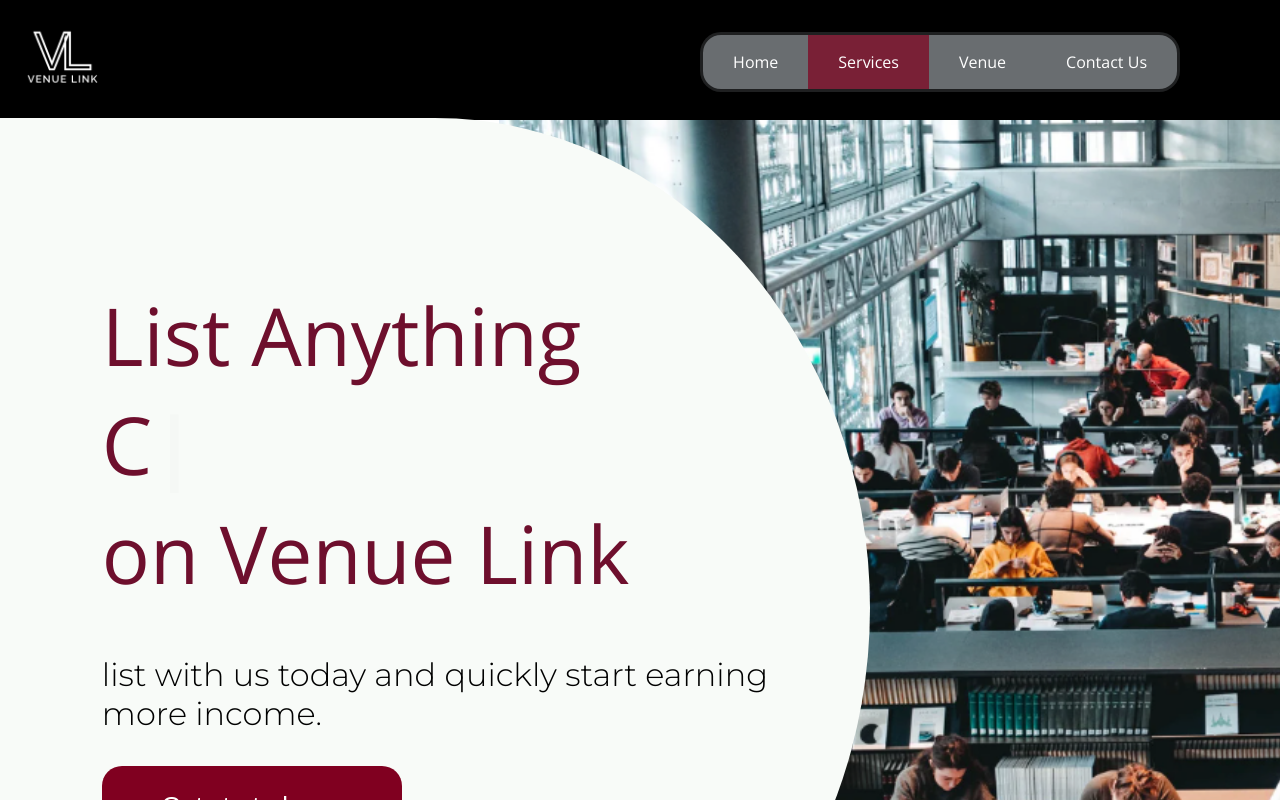
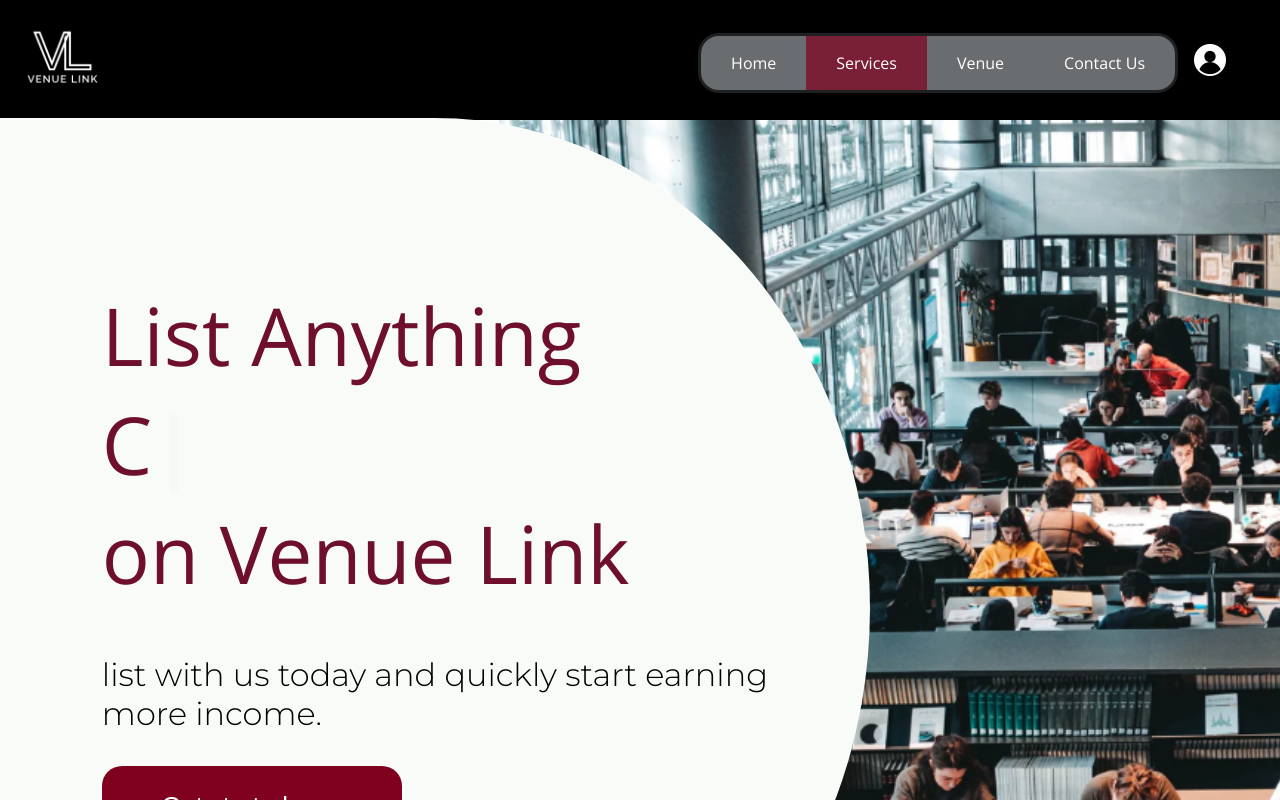
Before and after one commit to mohmed402/Venue-Link, a Next.js app: page /join in a window 1280 px wide. Shown: the top 800 px of the page. Built offline with nearby package versions, Linux system fonts and the light colour scheme.

Commit message:
added the admin page to navigation

```diff
--- a/src/components/UnderReview.js
+++ b/src/components/UnderReview.js
@@ -13,7 +13,7 @@ export default function UnderReview() {
         alt={`background under review`}
         width={600}
         height={300}
-        className="image"
+        className="under-review-image"
       />
     </section>
   );
--- a/src/components/navigation.js
+++ b/src/components/navigation.js
@@ -1,7 +1,9 @@
 import "../styles/components.css";
+import Image from "next/image";
 
 export default function Navigation({ selcted }) {
   return (
+    <div className="nav-container">
     <nav className="nav-bar hide">
       <ul>
         <a href="./">
@@ -18,5 +20,17 @@ export default function Navigation({ selcted }) {
         </a>
       </ul>
     </nav>
+        <a className="admin-icon-container hide" href="./underReview">
+            <Image
+              className="profile-icon"
+              aria-hidden
+              src="/assets/user.png"
+              alt="admin page"
+              width={32}
+              height={32}
+                  />
+        </a>
+    </div>
+
   );
 }
--- a/src/components/sideNav.js
+++ b/src/components/sideNav.js
@@ -11,10 +11,11 @@ export default function SideNav() {
       <a href="#" className="closebtn" onClick={toggleNav}>
         &times;
       </a>
+      <a href="./">Home</a>
       <a href="./services">Services</a>
       <a href="./venue">Venue</a>
-      <a href="#">Clients</a>
-      <a href="#">Contact</a>
+      <a href="./book">Contact Us</a>
+      <a href="./underReview">Admin</a>
     </section>
   );
 }
--- a/src/styles/components.css
+++ b/src/styles/components.css
@@ -45,6 +45,18 @@
 }
 .close {
   width: 0;
+}
+.nav-container {
+  position: absolute;
+  top: 1px;
+  right: 2px;
+}
+
+.admin-icon-container {
+  position: absolute;
+    right: 52px;
+    top: 43px;
+    filter: invert(1);
 }
 
 @media screen and (max-height: 450px) {
--- a/src/styles/joinform.css
+++ b/src/styles/joinform.css
@@ -83,6 +83,11 @@ button {
   font-family: "Montserrat";
   margin: 20px;
 }
+
+.under-review-image{
+  width: 95%;
+    max-width: 600px;
+}
 .sign-up-form {
   justify-items: center;
 }
--- a/src/styles/success.css
+++ b/src/styles/success.css
@@ -23,6 +23,8 @@
   margin: 30px auto;
   font-family: "Montserrat";
 }
+
+
 
 .booked-venue-img {
   margin: auto;
```
